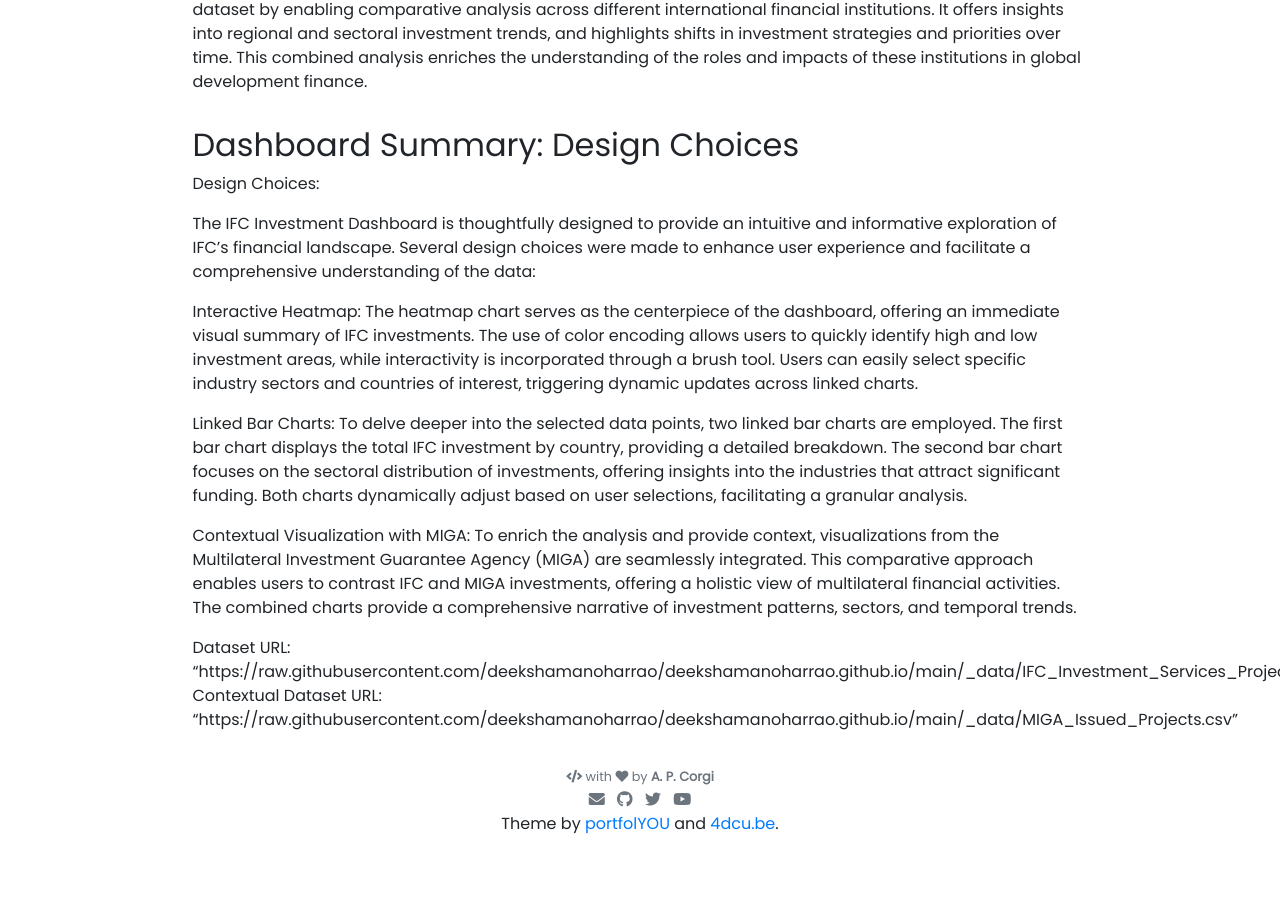
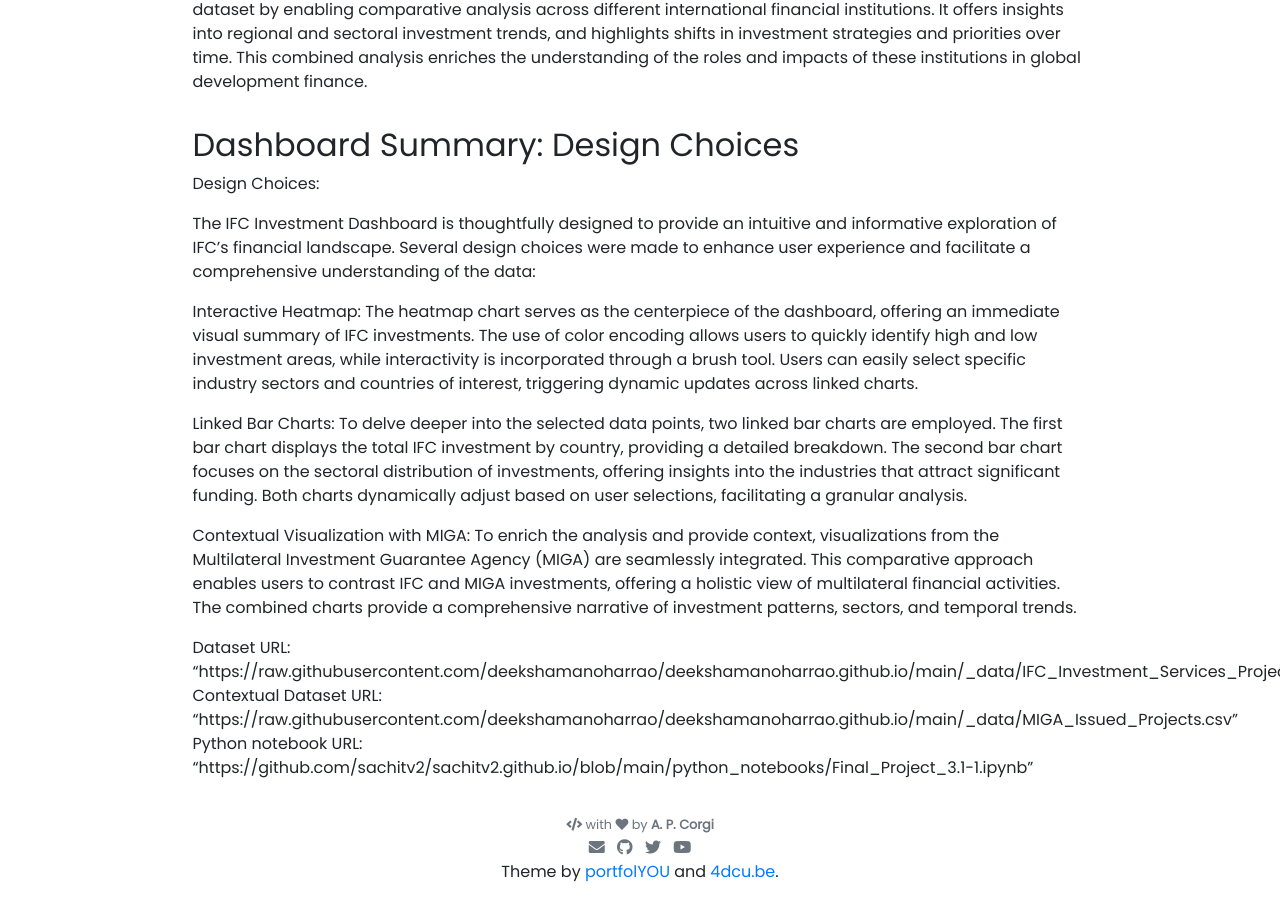
Before and after one commit to sachitv2/sachitv2.github.io, a Jekyll site: the page built from _projects/Final_Project_3.1.md, in a window 1280 px wide and 900 px high, scrolled down 4941 px. Built offline with Jekyll 4.4.1, drawn with Linux system fonts in a browser that asks for light colours; nearby versions of some CDN libraries; before the commit the page ends 5793 px from its top, so only the background shows below that.

Commit message:
Update Final_Project_3.1.md

```diff
--- a/_projects/Final_Project_3.1.md
+++ b/_projects/Final_Project_3.1.md
@@ -115,3 +115,5 @@
 Dataset URL: "https://raw.githubusercontent.com/deekshamanoharrao/deekshamanoharrao.github.io/main/_data/IFC_Investment_Services_Projects.csv"
 Contextual Dataset URL:
 "https://raw.githubusercontent.com/deekshamanoharrao/deekshamanoharrao.github.io/main/_data/MIGA_Issued_Projects.csv"
+Python notebook URL:
+"https://github.com/sachitv2/sachitv2.github.io/blob/main/python_notebooks/Final_Project_3.1-1.ipynb"
```
